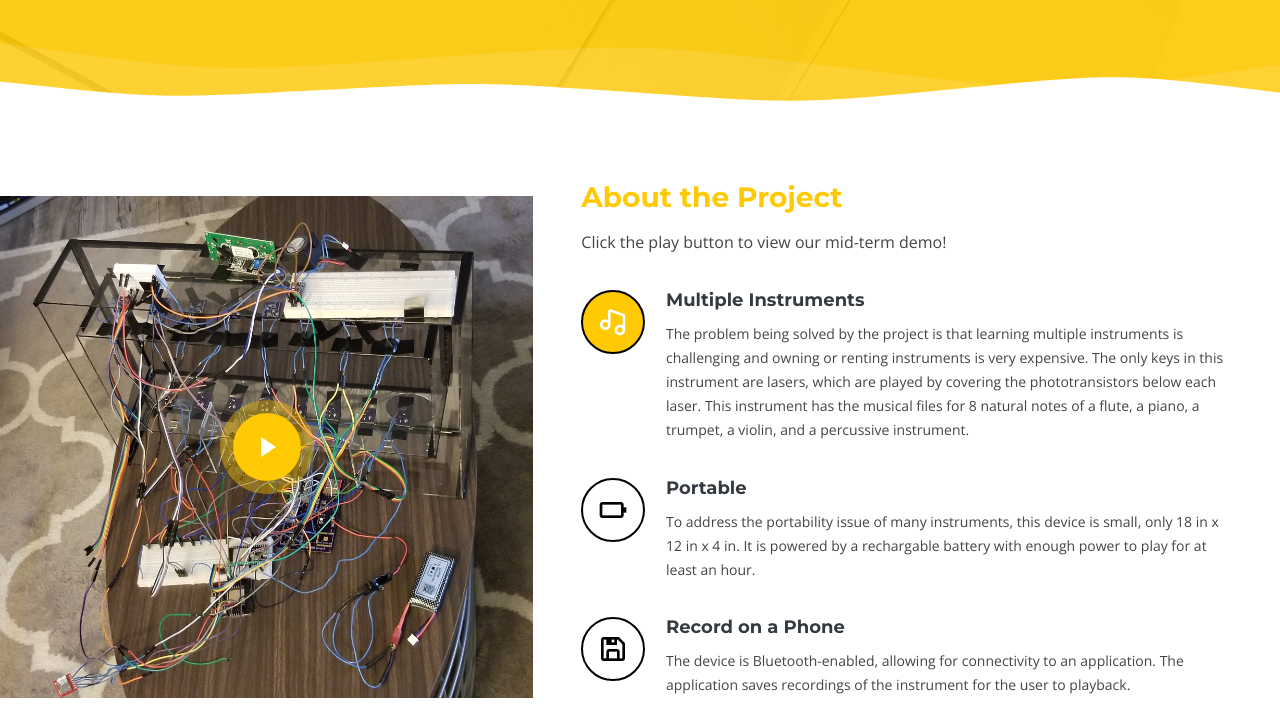
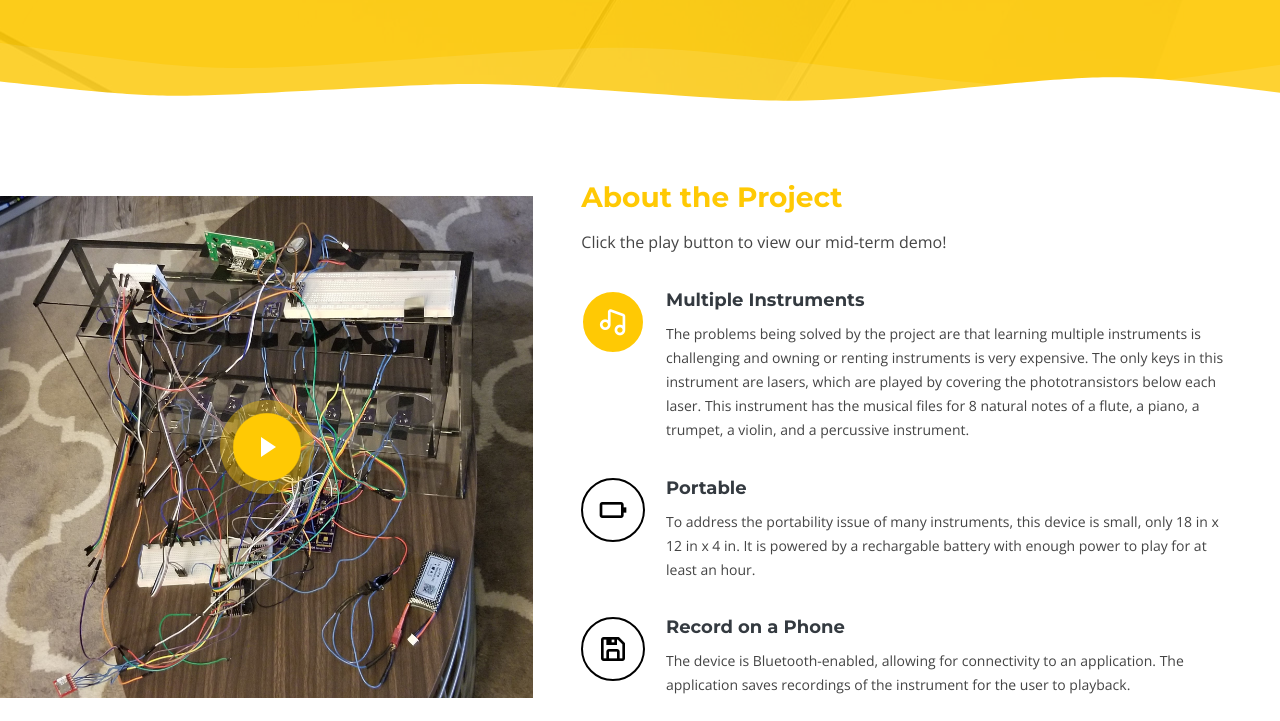
Before and after one commit to kwikoff100/SDWebsite, a plain HTML site: page index.html in a window 1280 px wide. In both pictures the pointer is over the element 613 px from the left and 846 px from the top of the page. Shown: the part 525-1246 px from the top of the page. Drawn offline with nearby package versions, Linux system fonts and the light colour scheme.

Commit message:
Grammar and Color
Minor grammar fix and color change

```diff
--- a/assets/css/style.css
+++ b/assets/css/style.css
@@ -606,7 +606,7 @@ section {
 
 .about .icon-box:hover .icon {
   background: #ffc904;
-  border-color: #000000;
+  border-color: #fff;
 }
 
 .about .icon-box:hover .icon i {
--- a/index.html
+++ b/index.html
@@ -111,7 +111,7 @@
             <div class="icon-box" data-aos="zoom-in" data-aos-delay="100">
               <div class="icon"><i class="bx bx-music"></i></div>
               <h4 class="title"><a href="">Multiple Instruments</a></h4>
-              <p class="description">The problem being solved by the project is that learning multiple instruments is challenging and owning or renting instruments is very expensive. The only keys in this instrument are lasers, which are played by covering the phototransistors below each laser. This instrument has the musical files for 8 natural notes of a flute, a piano, a trumpet, a violin, and a percussive instrument. </p>
+              <p class="description">The problems being solved by the project are that learning multiple instruments is challenging and owning or renting instruments is very expensive. The only keys in this instrument are lasers, which are played by covering the phototransistors below each laser. This instrument has the musical files for 8 natural notes of a flute, a piano, a trumpet, a violin, and a percussive instrument. </p>
             </div>
 
             <div class="icon-box" data-aos="zoom-in" data-aos-delay="200">
```
